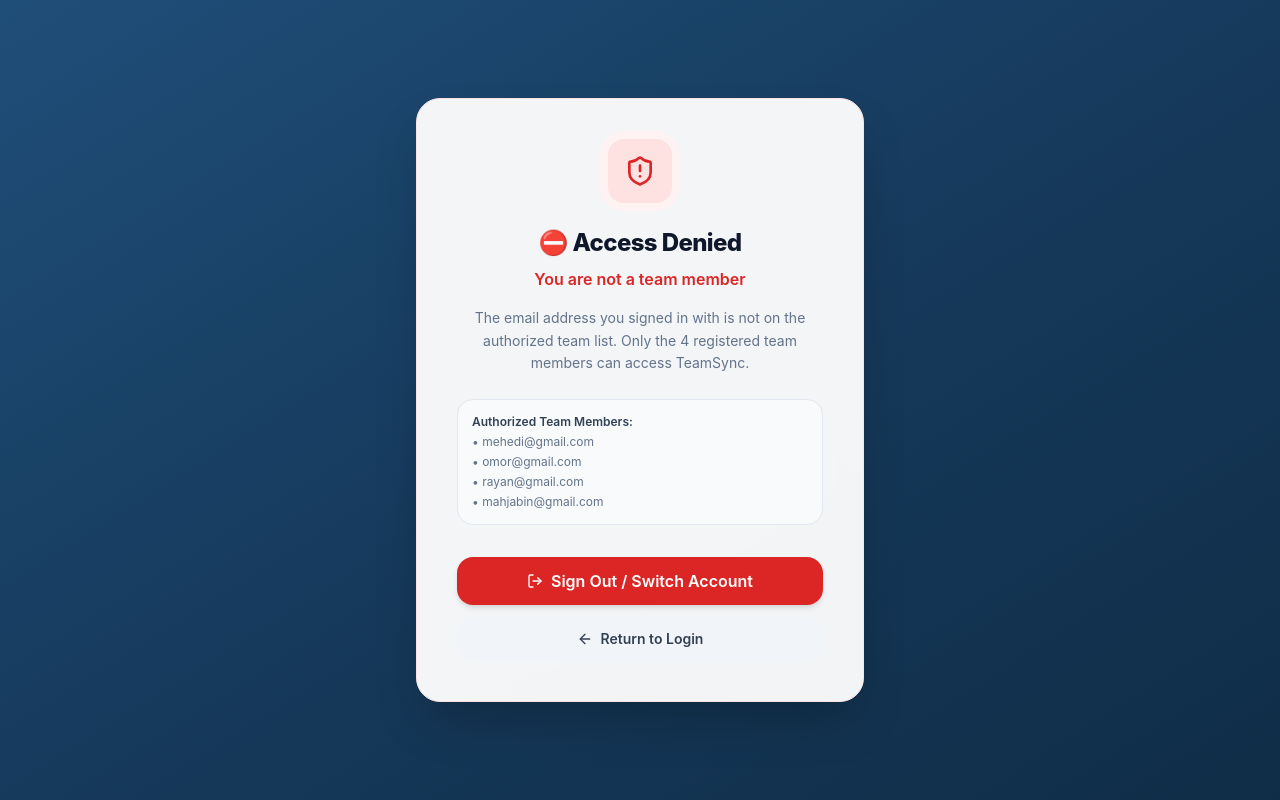
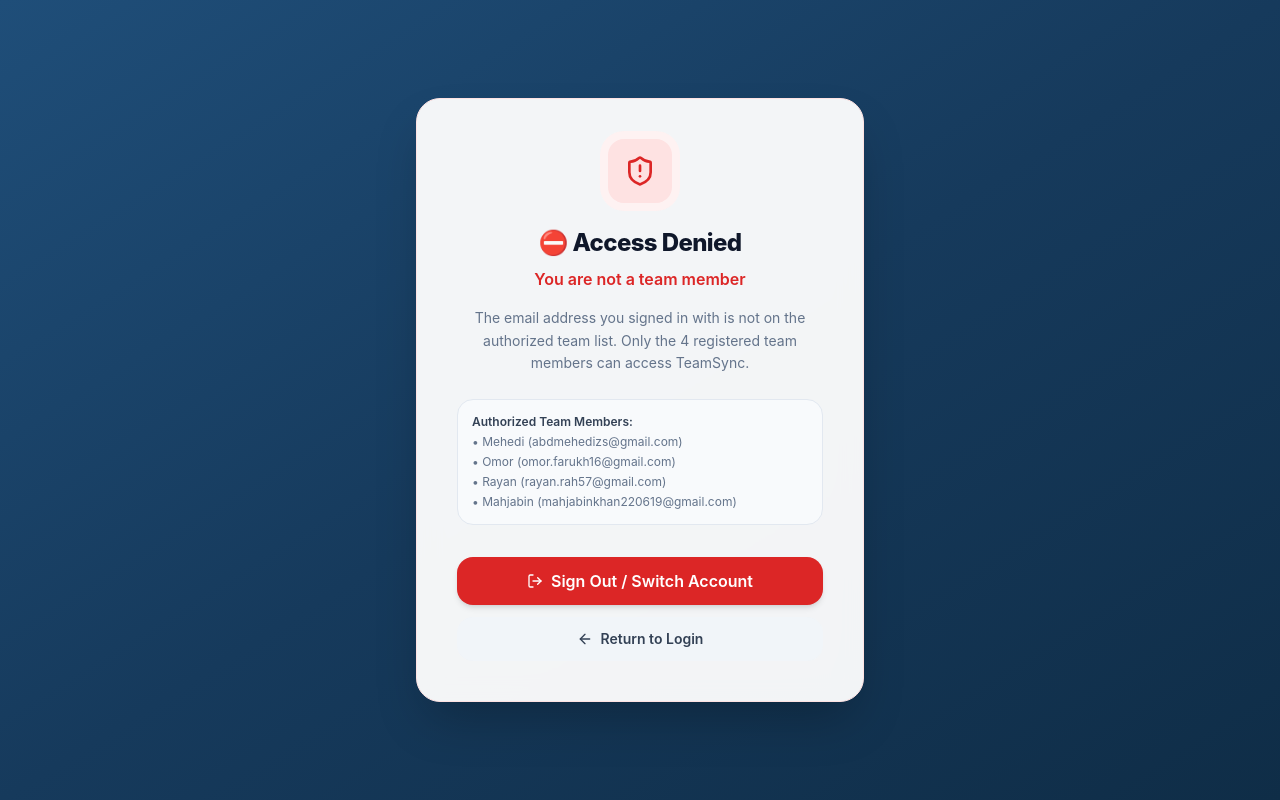
Before and after one commit to omorfarukullas/TeamSync, a Next.js app: page /denied in a window 1280 px wide. Built offline with nearby package versions, Linux system fonts and the light colour scheme; no server answers.

Commit message:
fix: update Rayan's email to rayan.rah57@gmail.com and make denied page list dynamic

```diff
--- a/app/denied/page.tsx
+++ b/app/denied/page.tsx
@@ -1,6 +1,7 @@
 import Link from 'next/link';
 import { signOut } from '@/lib/auth';
 import { ShieldAlert, ArrowLeft, LogOut } from 'lucide-react';
+import { DEFAULT_MEMBERS } from '@/lib/constants';
 
 export default function DeniedPage() {
   return (
@@ -23,10 +24,11 @@ export default function DeniedPage() {
 
         <div className="mt-6 p-3.5 bg-slate-50 rounded-2xl border border-slate-200 text-xs text-slate-600 text-left space-y-1">
           <div className="font-semibold text-slate-700">Authorized Team Members:</div>
-          <div className="text-slate-500">• mehedi@gmail.com</div>
-          <div className="text-slate-500">• omor@gmail.com</div>
-          <div className="text-slate-500">• rayan@gmail.com</div>
-          <div className="text-slate-500">• mahjabin@gmail.com</div>
+          {DEFAULT_MEMBERS.map((m) => (
+            <div key={m.id} className="text-slate-500">
+              • {m.name} ({m.email})
+            </div>
+          ))}
         </div>
 
         <div className="mt-8 space-y-3">
--- a/lib/constants.ts
+++ b/lib/constants.ts
@@ -75,7 +75,7 @@ export const STATUS_CONFIG: Record<
 export const DEFAULT_MEMBERS: Member[] = [
   { id: 'mehedi', name: 'Mehedi', email: 'abdmehedizs@gmail.com' },
   { id: 'omor', name: 'Omor', email: 'omor.farukh16@gmail.com' },
-  { id: 'rayan', name: 'Rayan', email: 'rayan.rah@gmail.com' },
+  { id: 'rayan', name: 'Rayan', email: 'rayan.rah57@gmail.com' },
   { id: 'mahjabin', name: 'Mahjabin', email: 'mahjabinkhan220619@gmail.com' },
 ];
 
```
